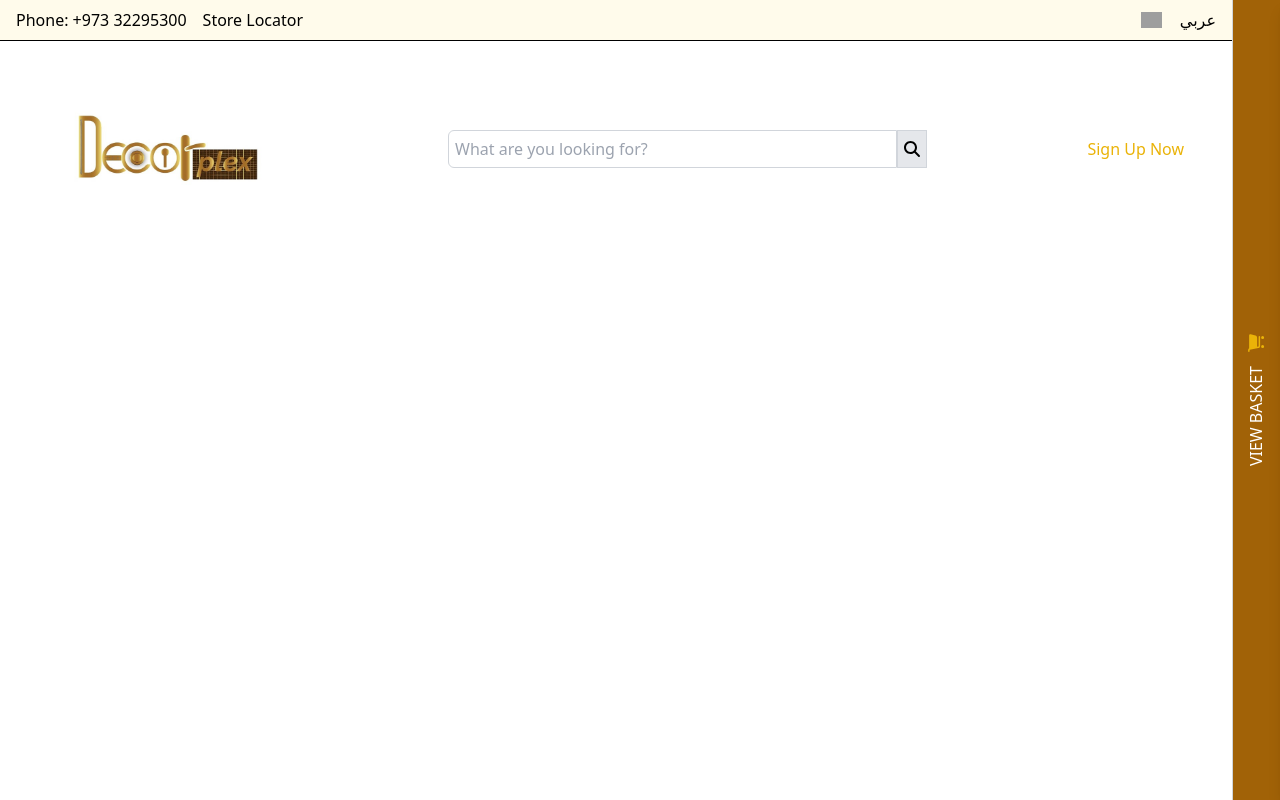
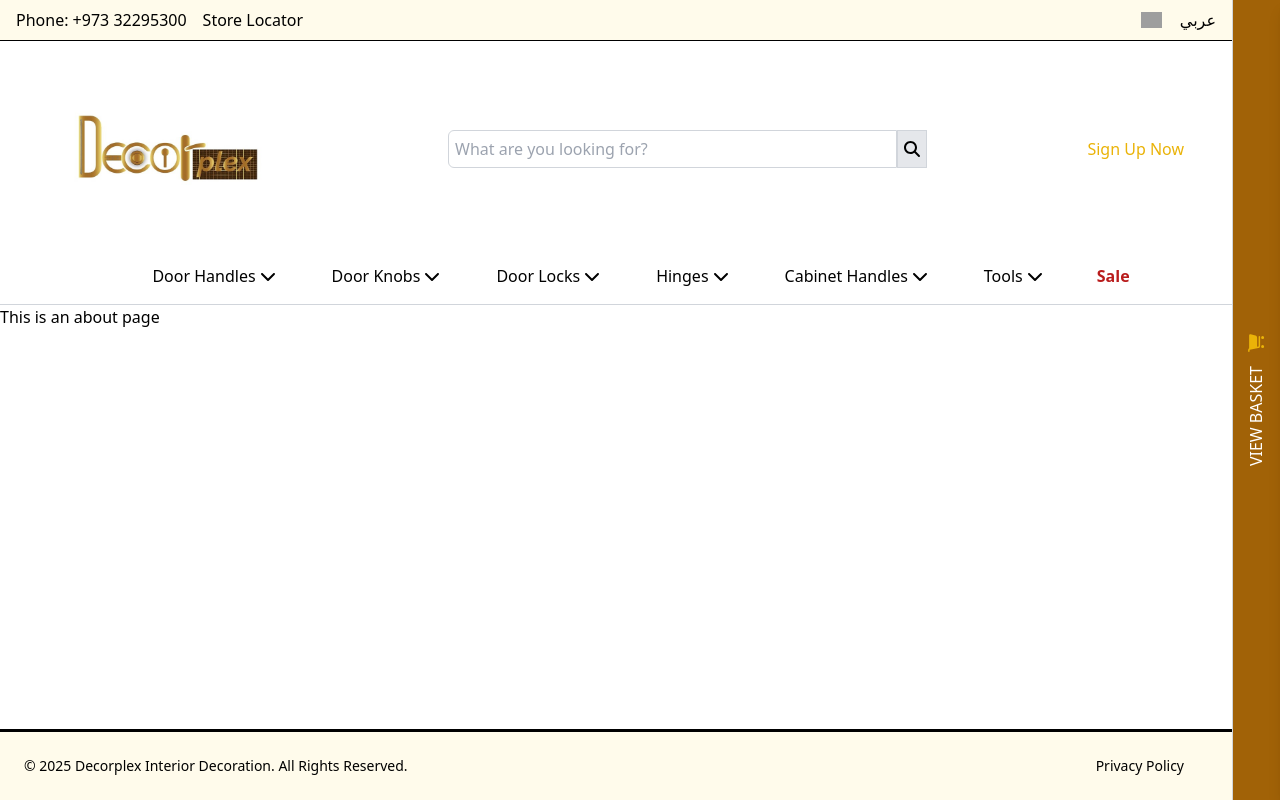
Before and after one commit to abbas-119/Ecommerce-WebApp, a Vue app in the folder frontend/: page /about in a window 1280 px wide. Built offline with nearby package versions, Linux system fonts and the light colour scheme; grey boxes are pictures that could not be loaded.

Commit message:
Added router view and footer

```diff
--- a/frontend/src/App.vue
+++ b/frontend/src/App.vue
@@ -1,21 +1,38 @@
-<!-- frontend/src/App.vue -->
 <template>
-  <div id="app">
-    <NavBar />
+  <div id="app" class="flex flex-col min-h-screen">
+    <NavBar/>
+    <NavCat/>
+
+    <!-- Main Content -->
+    <div class="flex-grow w-full">
+      <router-view/>
+    </div>
+
+    <!-- Footer -->
+    <div class="pr-12">
+      <footer
+          class="border-t-[3px] bg-amber-50 border-black md:flex md:items-center md:justify-between md:p-6 text-black dark:text-white text-sm pr-12">
+      <span class="sm:text-center">© 2025 <a href="#" class="hover:underline">Decorplex Interior Decoration</a>. All Rights Reserved.
+      </span>
+        <ul class="mt-3 flex flex-wrap items-center sm:mt-0">
+          <li>
+            <a target="_blank" href="/privacy" class="mr-4 hover:underline md:mr-6">Privacy Policy</a>
+          </li>
+        </ul>
+      </footer>
+    </div>
   </div>
 </template>
 
 <script>
 import NavBar from "./components/NavBar.vue";
+import NavCat from "@/components/NavCat.vue";
 
 export default {
   name: "App",
   components: {
+    NavCat,
     NavBar,
   },
 };
 </script>
-
-<style>
-/* Add any global styles here */
-</style>
```
